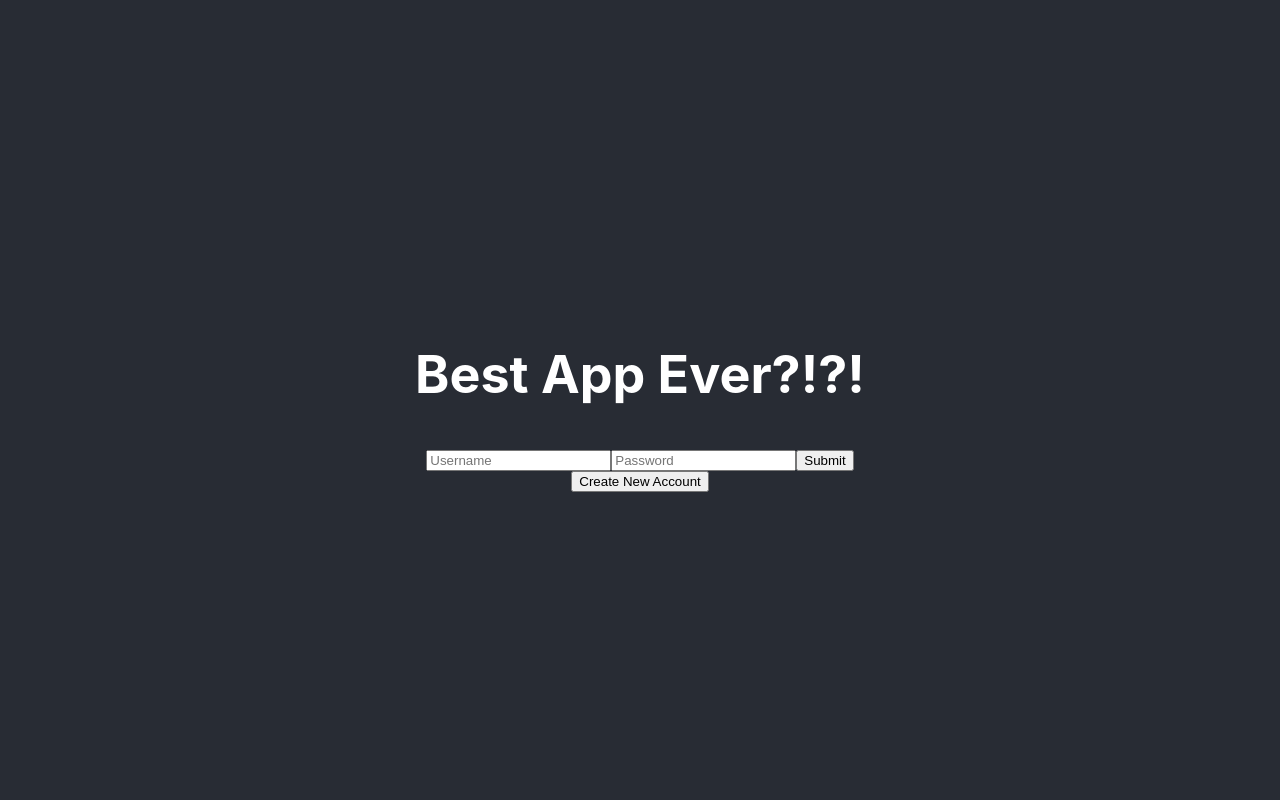
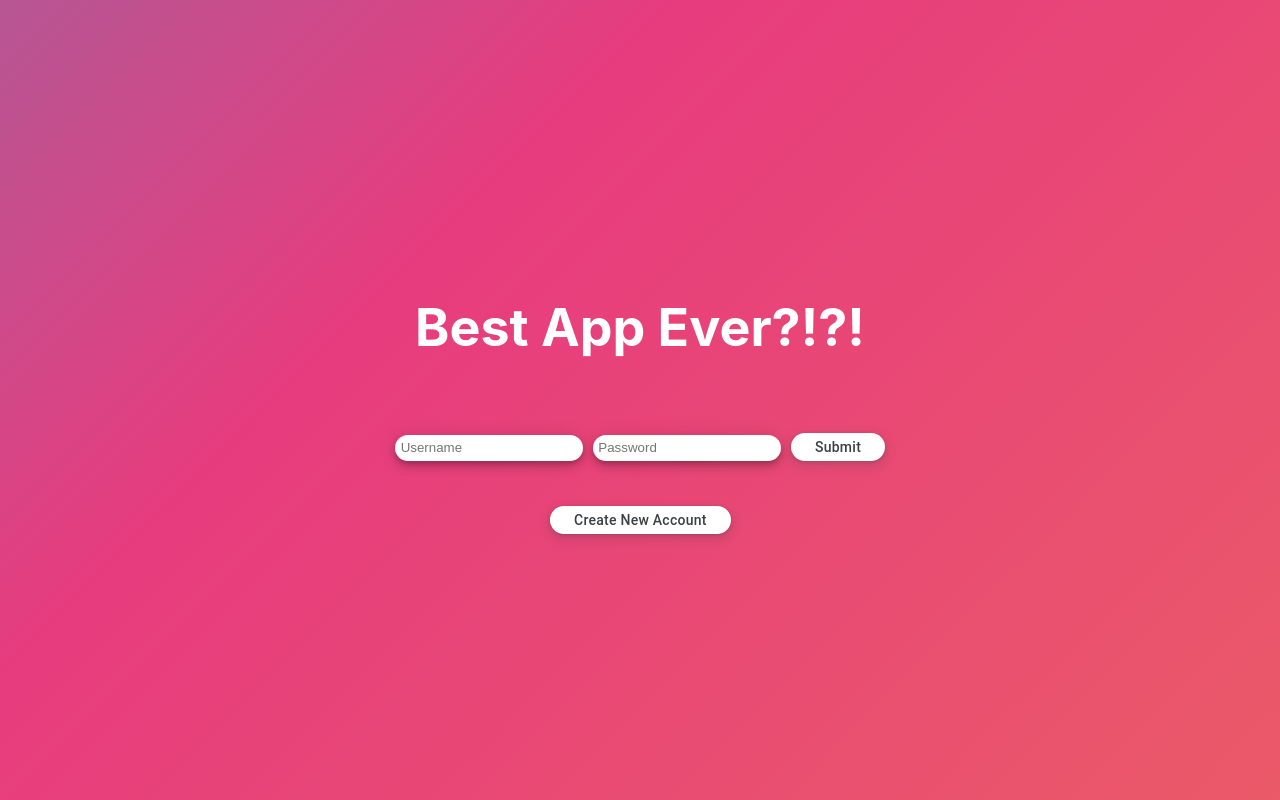
Before and after one commit to cwdalziel/bitcamp-2024, a React (Create React App) app: page / in a window 1280 px wide. Built offline with nearby package versions, Linux system fonts and the light colour scheme.

Commit message:
updated ui

```diff
--- a/src/App.css
+++ b/src/App.css
@@ -14,7 +14,6 @@
 }
 
 .App-header {
-  background-color: #282c34;
   min-height: 100vh;
   display: flex;
   flex-direction: column;
@@ -36,3 +35,122 @@
     transform: rotate(360deg);
   }
 }
+
+body {
+	background: linear-gradient(-45deg, #ee7752, #e73c7e, #23a6d5, #23d5ab);
+	background-size: 400% 400%;
+	animation: gradient 15s ease infinite;
+	height: 100vh;
+}
+
+@keyframes gradient {
+	0% {
+		background-position: 0% 50%;
+	}
+	50% {
+		background-position: 100% 50%;
+	}
+	100% {
+		background-position: 0% 50%;
+	}
+}
+
+input[type=text],input[type=password] {
+	appearance: none;
+	border: none;
+	outline: none;
+	border-bottom: .2em solid #3c4043;
+	background: rgba(#E91E63, .2);
+	border-radius: .2em .2em 0 0;
+	padding: .4em;
+	color: #3c4043;
+  margin: 5px;
+  border-radius: 24px;
+  border-style: none;
+  box-shadow: rgba(0, 0, 0, .2) 0 3px 5px -1px,rgba(0, 0, 0, .14) 0 6px 10px 0,rgba(0, 0, 0, .12) 0 1px 18px 0;
+}
+
+.button {
+  align-items: center;
+  appearance: none;
+  background-color: #fff;
+  border-radius: 24px;
+  border-style: none;
+  box-shadow: rgba(0, 0, 0, .2) 0 3px 5px -1px,rgba(0, 0, 0, .14) 0 6px 10px 0,rgba(0, 0, 0, .12) 0 1px 18px 0;
+  box-sizing: border-box;
+  color: #3c4043;
+  cursor: pointer;
+  display: inline-flex;
+  fill: currentcolor;
+  font-family: "Google Sans",Roboto,Arial,sans-serif;
+  font-size: 14px;
+  font-weight: 500;
+  height: 28px;
+  justify-content: center;
+  letter-spacing: .25px;
+  line-height: normal;
+  max-width: 100%;
+  overflow: visible;
+  padding: 2px 24px;
+  position: relative;
+  text-align: center;
+  text-transform: none;
+  transition: box-shadow 280ms cubic-bezier(.4, 0, .2, 1),opacity 15ms linear 30ms,transform 270ms cubic-bezier(0, 0, .2, 1) 0ms;
+  user-select: none;
+  -webkit-user-select: none;
+  touch-action: manipulation;
+  width: auto;
+  will-change: transform,opacity;
+  z-index: 0;
+  margin: 5px;
+  margin-top: 40px;
+}
+
+.button:hover {
+  background: #F6F9FE;
+  color: #174ea6;
+}
+
+.button:active {
+  box-shadow: 0 4px 4px 0 rgb(60 64 67 / 30%), 0 8px 12px 6px rgb(60 64 67 / 15%);
+  outline: none;
+}
+
+.button:focus {
+  outline: none;
+  border: 2px solid #4285f4;
+}
+
+.button:not(:disabled) {
+  box-shadow: rgba(60, 64, 67, .3) 0 1px 3px 0, rgba(60, 64, 67, .15) 0 4px 8px 3px;
+}
+
+.button:not(:disabled):hover {
+  box-shadow: rgba(60, 64, 67, .3) 0 2px 3px 0, rgba(60, 64, 67, .15) 0 6px 10px 4px;
+}
+
+.button:not(:disabled):focus {
+  box-shadow: rgba(60, 64, 67, .3) 0 1px 3px 0, rgba(60, 64, 67, .15) 0 4px 8px 3px;
+}
+
+.button:not(:disabled):active {
+  box-shadow: rgba(60, 64, 67, .3) 0 4px 4px 0, rgba(60, 64, 67, .15) 0 8px 12px 6px;
+}
+
+.button:disabled {
+  box-shadow: rgba(60, 64, 67, .3) 0 1px 3px 0, rgba(60, 64, 67, .15) 0 4px 8px 3px;
+}
+
+.error-msg {
+  margin: 10px 0;
+  margin-top: 40px;
+  padding: 10px;
+  border-radius: 3px 3px 3px 3px;
+  color: #D8000C;
+  background-color: #FFBABA;
+  font-size: 1rem;
+}
+
+div:empty {
+  display: none;
+}
--- a/src/CreateAccount.jsx
+++ b/src/CreateAccount.jsx
@@ -70,9 +70,9 @@
                     <input type='text' name='state' placeholder='State' value={values.state} onChange={handleChange} />
                     <input type='text' name='zip' placeholder='Zip Code' value={values.zip} onChange={handleChange} />
                 </div>
-                <input type="submit" value="Submit" />
+                <input className="button" type="submit" value="Submit" />
             </form>
-            <label>{errMsg}</label>
+            <div className="error-msg" >{errMsg}</div>
         </div>
     )
 }
--- a/src/Login.jsx
+++ b/src/Login.jsx
@@ -1,6 +1,7 @@
 import { useState } from 'react';
 import CreateAccount from './CreateAccount'
 import axios from 'axios'
+import './App.css';
 
 const initLogin = {
     username: '',
@@ -42,12 +43,12 @@
         {!create ? <>
             <h1>Best App Ever?!?!</h1>
             <form onSubmit={handleSubmit}>
-                <input type='text' name='username' placeholder='Username' value={login.username} onChange={handleChange} />
-                <input type='password' name='password' placeholder='Password' value={login.password} onChange={handleChange} />
-                <input type="submit" value="Submit" />
+                <input className="input" type='text' name='username' placeholder='Username' value={login.username} onChange={handleChange} />
+                <input className="input" type='password' name='password' placeholder='Password' value={login.password} onChange={handleChange} />
+                <input className="button" type="submit" value="Submit" />
             </form>
-            <button onClick={() => setCreate(true)}>Create New Account</button>
-            <label>{errMsg}</label>
+            <button className="button" onClick={() => setCreate(true)}>Create New Account</button>
+            <div className="error-msg">{errMsg}</div>
         </>
             : <CreateAccount formSubmit={formSubmit} />}
     </>
```
